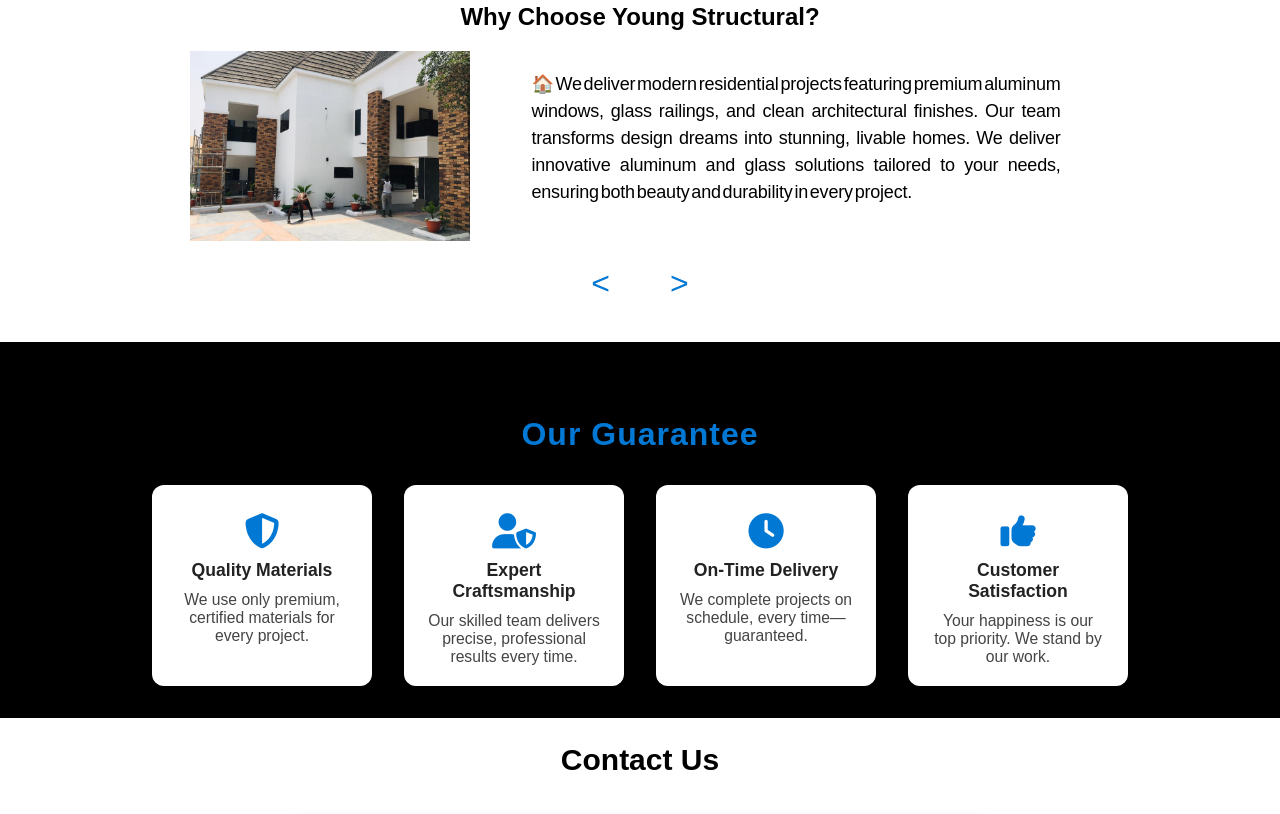
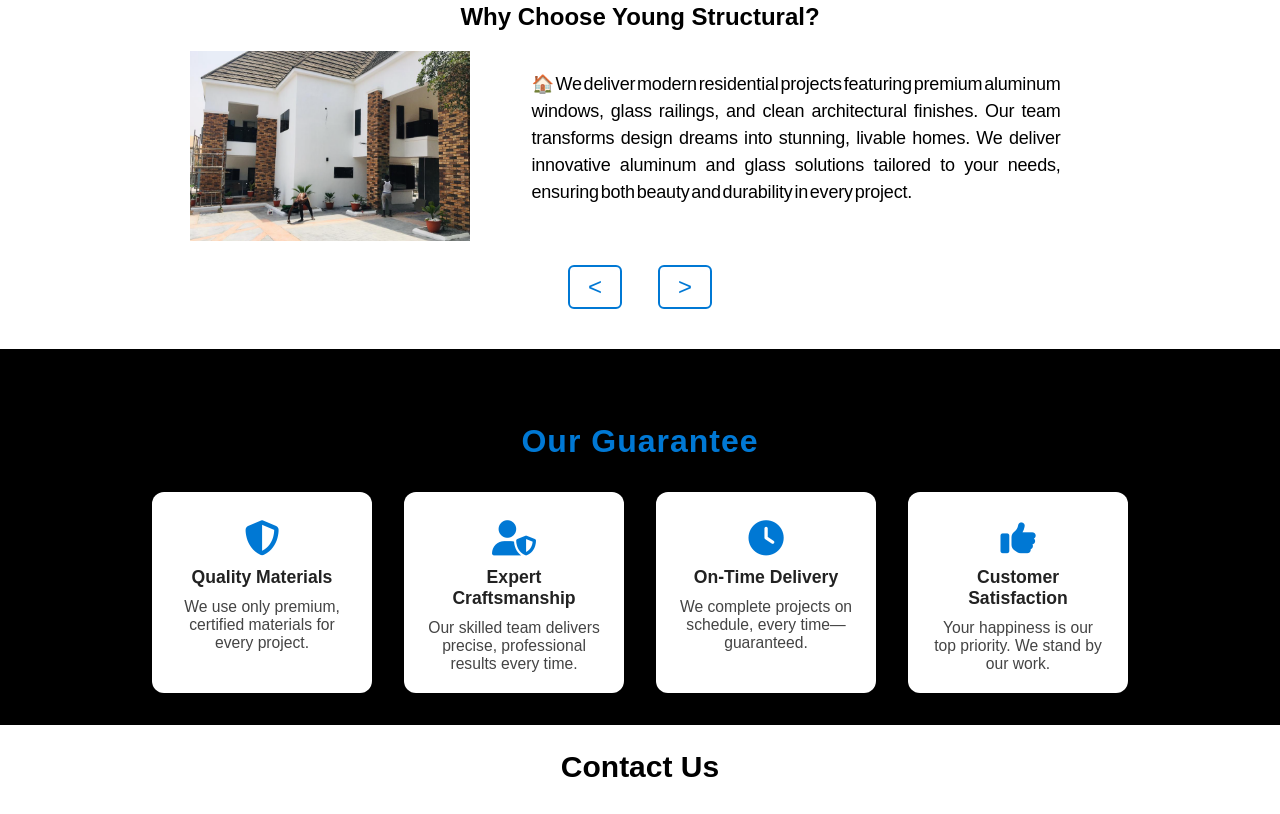
Before and after one commit to onyinye633/YOUNG-STRUCTURAL, a plain HTML site: page index.html in a window 1280 px wide. Shown: the part 2600-3414 px from the top of the page. Drawn offline with Linux system fonts and the light colour scheme.

Commit message:
update css

```diff
--- a/index.css
+++ b/index.css
@@ -1256,3 +1256,22 @@
     text-align: center;
   }
 }
+.multi-prev,
+.multi-next {
+  border: 2px solid #0078d4;
+  border-radius: 6px;
+  background: #fff;
+  color: #0078d4;
+  font-size: 1.5em;
+  padding: 6px 18px;
+  cursor: pointer;
+  transition: background 0.2s, color 0.2s, border-color 0.2s;
+  margin: 0 6px;
+}
+
+.multi-prev:hover,
+.multi-next:hover {
+  background: #0078d4;
+  color: #fff;
+  border-color: #005fa3;
+}
```
